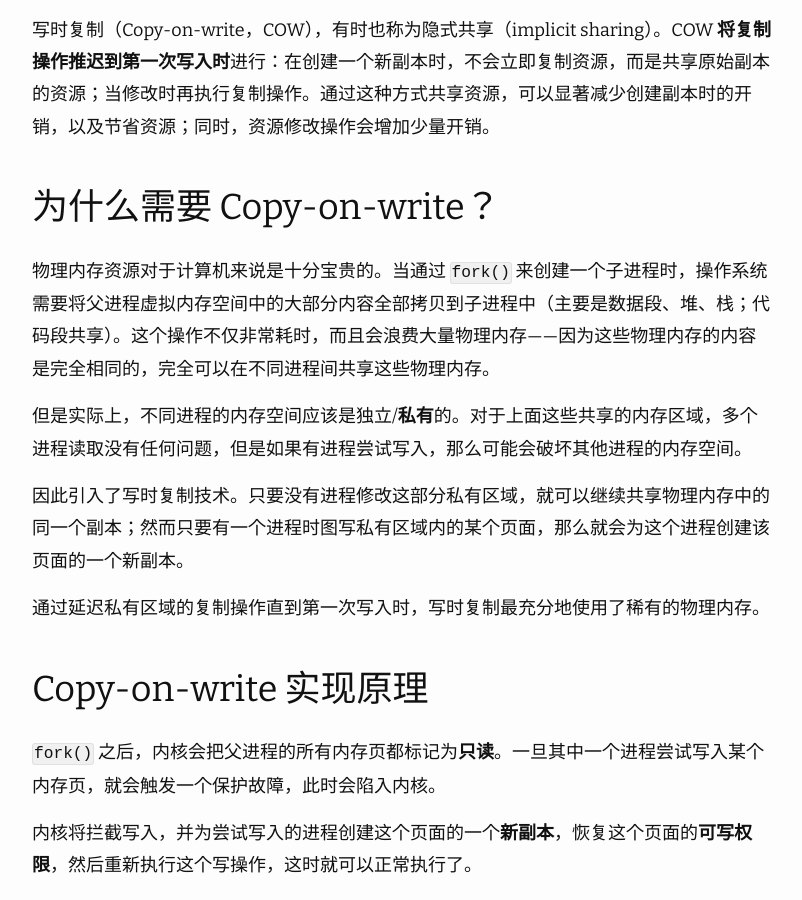
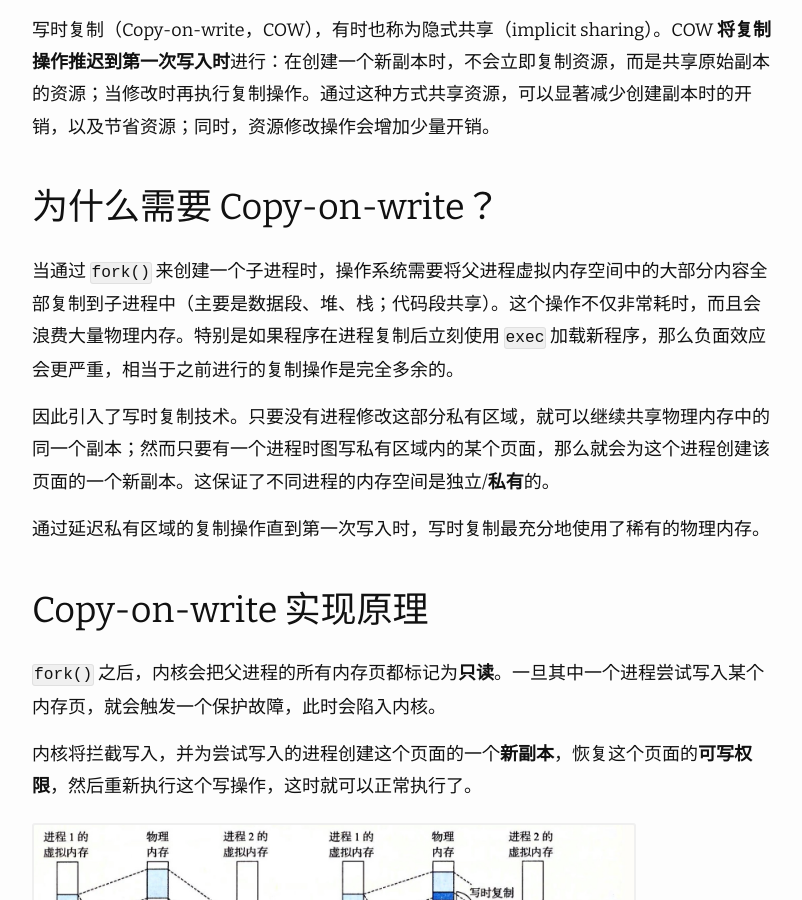
Before and after one commit to imageslr/blog, a Jekyll site: the page built from _posts/2020-09-06-copy-on-write.md, in a window 1280 px wide and 900 px high, scrolled down 562 px. Shown: the whole window, without its empty margins (238-1040 px from the left). Built offline with Jekyll 4.4.1, drawn with Linux system fonts in a browser that asks for light colours; nearby versions of some CDN libraries; comment, search, counter and statistics services are not loaded.

Commit message:
update post

```diff
--- a/_posts/2020-09-06-copy-on-write.md
+++ b/_posts/2020-09-06-copy-on-write.md
@@ -10,11 +10,9 @@ date: 2020/9/6 15:00
 写时复制（Copy-on-write，COW），有时也称为隐式共享（implicit sharing）。COW **将复制操作推迟到第一次写入时**进行：在创建一个新副本时，不会立即复制资源，而是共享原始副本的资源；当修改时再执行复制操作。通过这种方式共享资源，可以显著减少创建副本时的开销，以及节省资源；同时，资源修改操作会增加少量开销。
 
 ## 为什么需要 Copy-on-write？
-物理内存资源对于计算机来说是十分宝贵的。当通过 `fork()` 来创建一个子进程时，操作系统需要将父进程虚拟内存空间中的大部分内容全部拷贝到子进程中（主要是数据段、堆、栈；代码段共享）。这个操作不仅非常耗时，而且会浪费大量物理内存——因为这些物理内存的内容是完全相同的，完全可以在不同进程间共享这些物理内存。
+当通过 `fork()` 来创建一个子进程时，操作系统需要将父进程虚拟内存空间中的大部分内容全部复制到子进程中（主要是数据段、堆、栈；代码段共享）。这个操作不仅非常耗时，而且会浪费大量物理内存。特别是如果程序在进程复制后立刻使用 `exec` 加载新程序，那么负面效应会更严重，相当于之前进行的复制操作是完全多余的。
 
-但是实际上，不同进程的内存空间应该是独立/**私有**的。对于上面这些共享的内存区域，多个进程读取没有任何问题，但是如果有进程尝试写入，那么可能会破坏其他进程的内存空间。
-
-因此引入了写时复制技术。只要没有进程修改这部分私有区域，就可以继续共享物理内存中的同一个副本；然而只要有一个进程时图写私有区域内的某个页面，那么就会为这个进程创建该页面的一个新副本。
+因此引入了写时复制技术。只要没有进程修改这部分私有区域，就可以继续共享物理内存中的同一个副本；然而只要有一个进程时图写私有区域内的某个页面，那么就会为这个进程创建该页面的一个新副本。这保证了不同进程的内存空间是独立/**私有**的。
 
 通过延迟私有区域的复制操作直到第一次写入时，写时复制最充分地使用了稀有的物理内存。
 
```
Also changed, not shown: _posts/2020-07-08-tech-interview.md (+4 -0 lines).
